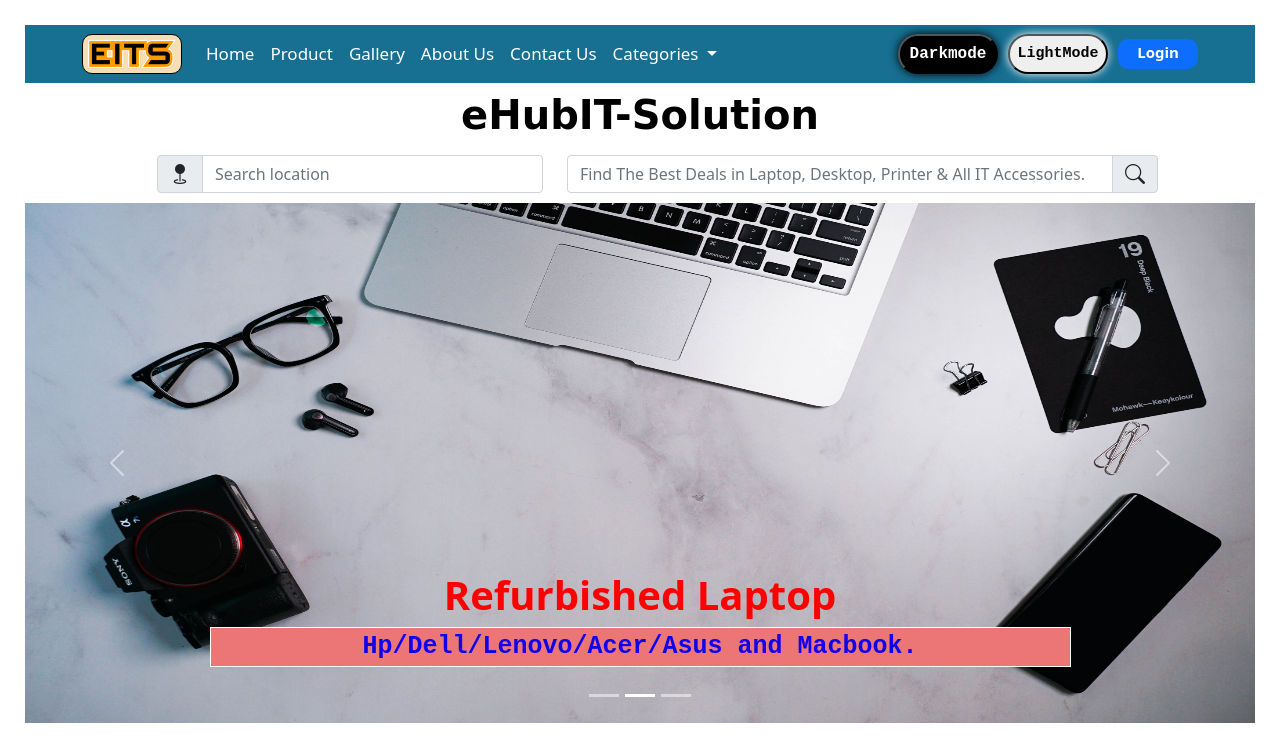
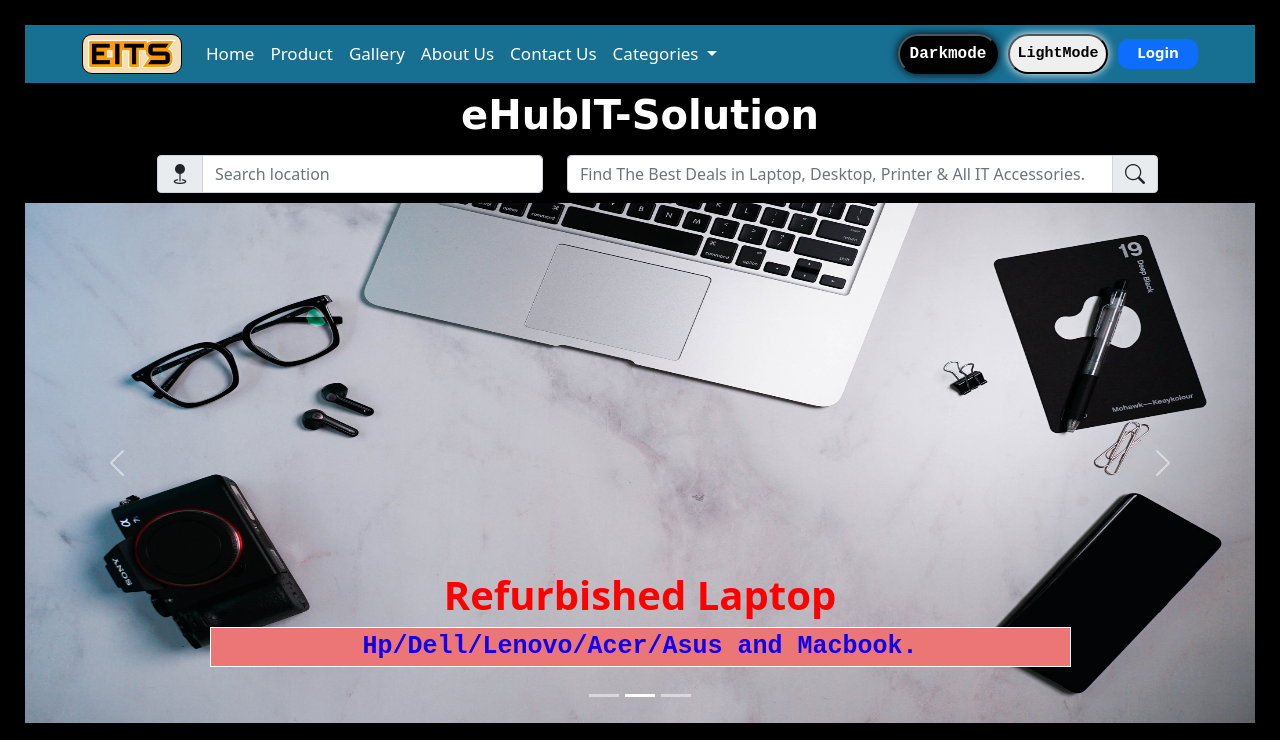
Before and after one commit to Faisaldeveloper1/SecondProject, a plain HTML site: page index.html in a window 1280 px wide. Both pictures are taken after a click on the button "Darkmode". Shown: the top 740 px of the page. Drawn offline with nearby package versions, Linux system fonts and the light colour scheme; a web font is replaced by a local one.

Commit message:
modift index js

```diff
--- a/index.html
+++ b/index.html
@@ -385,12 +385,16 @@
     <script>
         function darkMode() {
             var element = document.body;
+            var content = document.getElementById("DarkModetext");
+            element.className = "dark-mode";
+            content.innerText = "Dark Mode is ON";
         }
 
         function lightMode() {
             var element = document.body;
             var content = document.getElementById("DarkModetext");
-
+            element.className = "light-mode";
+            content.innerText = "Dark Mode is OFF";
         }
     </script>
 
```
